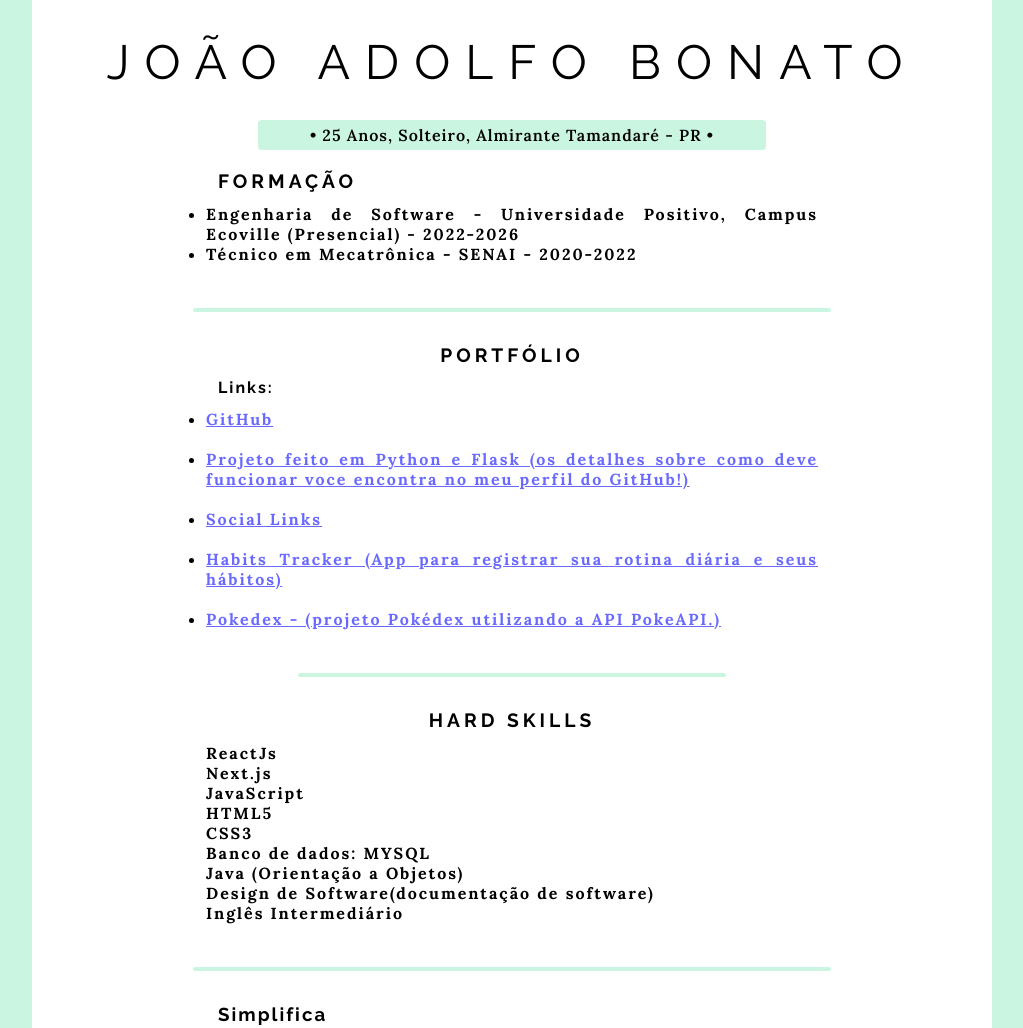
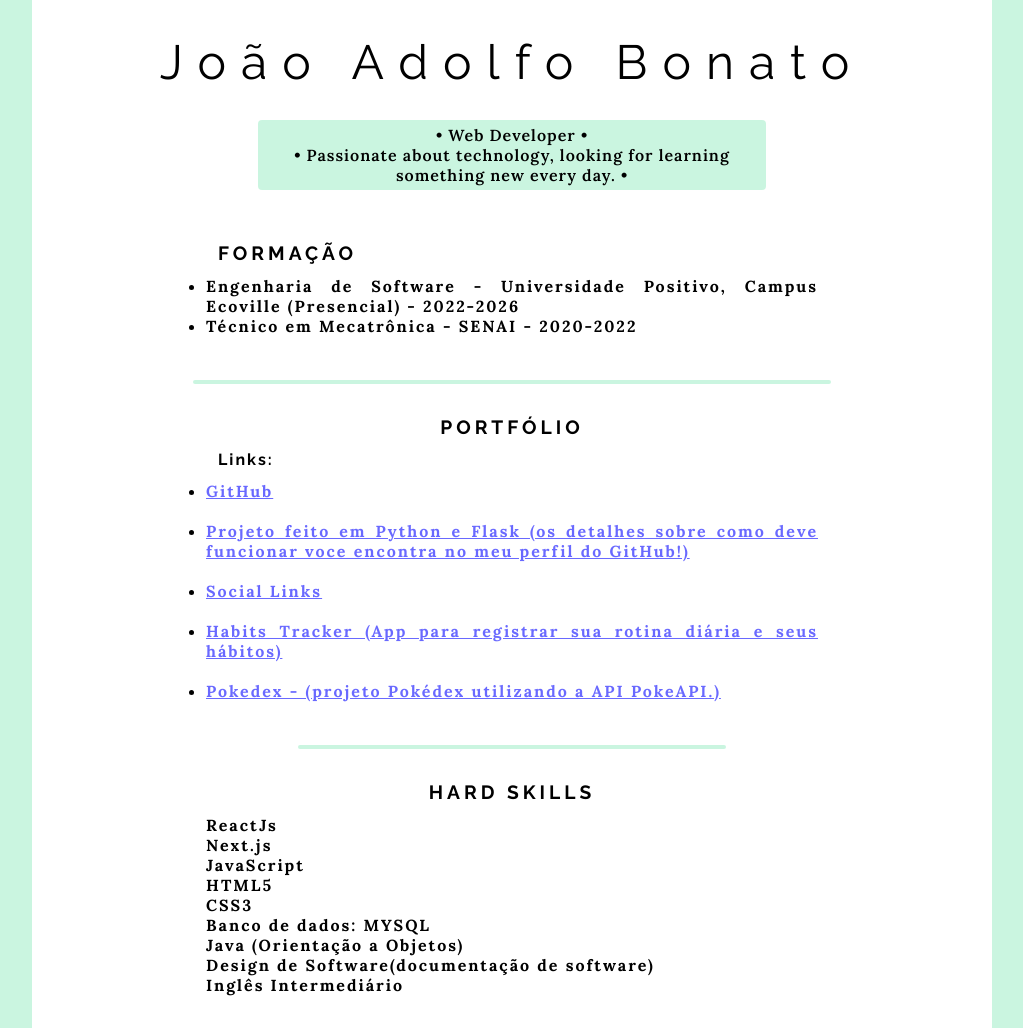
Before and after one commit to bonatoneto/curriculo, a plain HTML site: page index.html in a window 1280 px wide. Shown: the top 1028 px of the page, without its empty margins (128-1151 px from the left). Drawn offline with Linux system fonts and the light colour scheme.

Commit message:
Curriculo atualizado 22/06/2023

```diff
--- a/index.html
+++ b/index.html
@@ -12,10 +12,10 @@
       <header>
         <h1>João Adolfo Bonato</h1>
         <div class="sobre">
-          <p>• 25 anos, solteiro, Almirante Tamandaré - PR •</p>
+          <p>• Web Developer •<br/>• Passionate about technology, looking for learning something new every day. •</p>
         </div>
       </header>
-      <section>
+      <section><br/>
         <h2 class="formacao">Formação</h2>
         <ul>
           <li>
--- a/style.css
+++ b/style.css
@@ -52,7 +52,6 @@ h4{
 
 header {
     text-align: center;
-    text-transform: uppercase;
 }
 
 header h1 {
@@ -65,7 +64,6 @@ header h1 {
 
 header p {
     list-style: none;
-    text-transform: capitalize;
     background-color: #a4eeca93;
     padding: 5px;
     margin: 20px;
```
